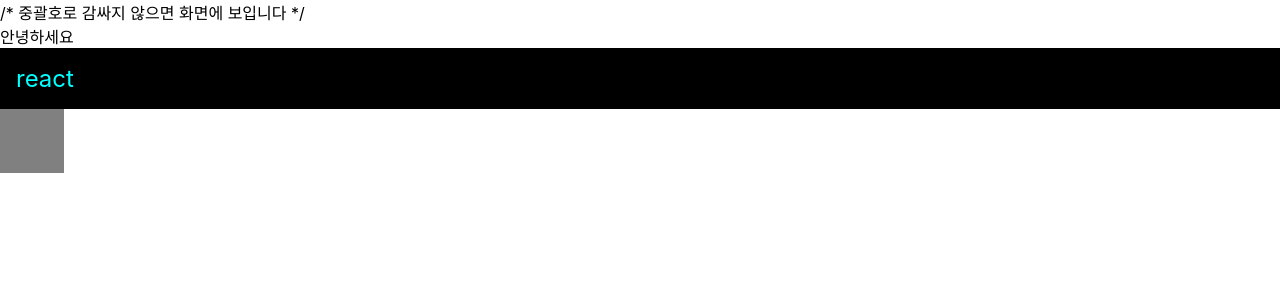
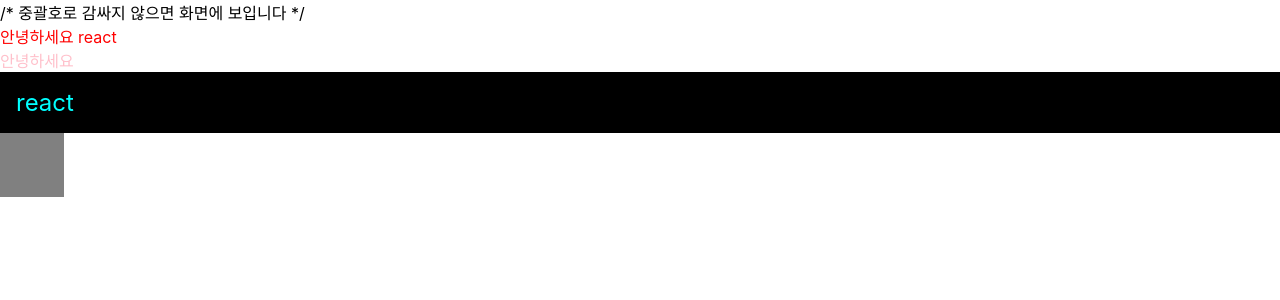
Before and after one commit to jjy321501/React-App, a React (Create React App) app in the folder begin-react/: page / in a window 1280 px wide. Shown: the top 300 px of the page. Built offline with nearby package versions, Linux system fonts and the light colour scheme.

Commit message:
React-app props 실습

```diff
--- a/begin-react/src/App.js
+++ b/begin-react/src/App.js
@@ -16,9 +16,8 @@ function App() {
     <>
       {/* 주석은 화면에 보이지 않습니다 */}
       /* 중괄호로 감싸지 않으면 화면에 보입니다 */
-      <Hello
-        // 열리는 태그 내부에서는 이렇게 주석을 작성 할 수 있습니다.
-      />
+      <Hello name="react" color="red"/>
+      <Hello color="pink"/>
       <div style={style}>{name}</div>
       <div className="gray-box"></div>
     </>
--- a/begin-react/src/Hello.js
+++ b/begin-react/src/Hello.js
@@ -1,7 +1,7 @@
 import React from 'react';
 
-function Hello() {
-  return <div>안녕하세요</div>
+function Hello(props) {
+  return <div style={{ color:props.color}}>안녕하세요 {props.name}</div>
 }
 
 export default Hello;
```
